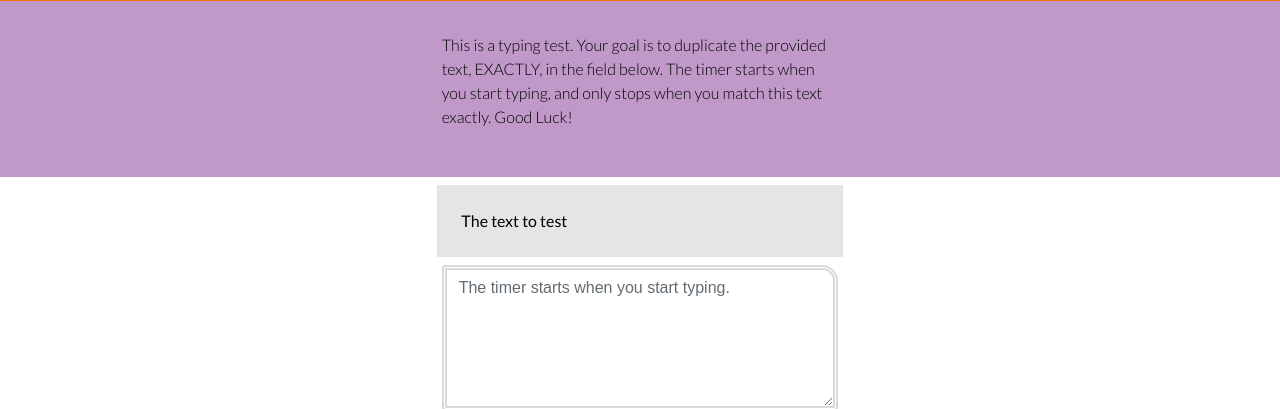
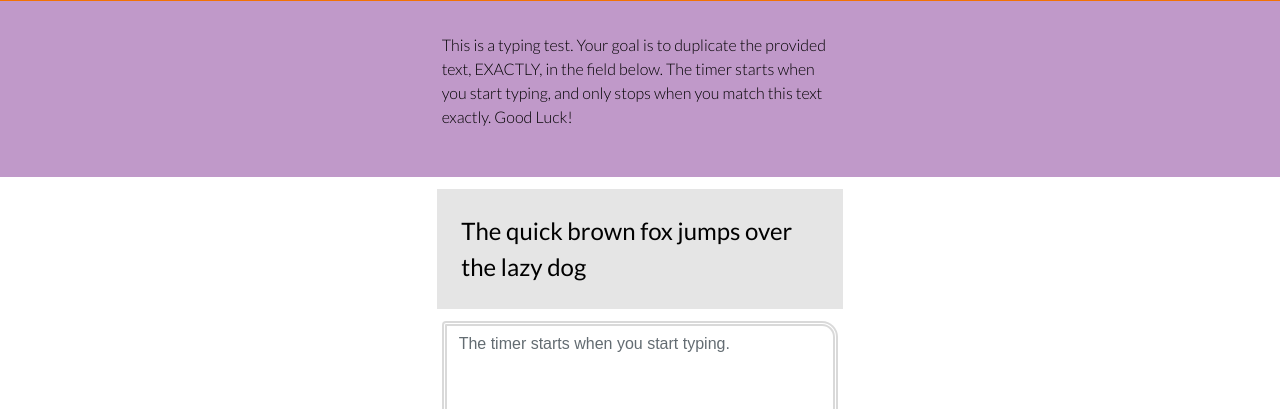
Before and after one commit to ayoolaao/JSTypingSpeedTest, a plain HTML site: page index.html in a window 1280 px wide. Shown: the part 115-524 px from the top of the page. Drawn offline with nearby package versions, Linux system fonts and the light colour scheme; a script that the page names is missing.

Commit message:
-Changed origin text in HTML file

```diff
--- a/css/style.css
+++ b/css/style.css
@@ -28,10 +28,10 @@ header {
 #origin-text p {
     margin-top: 0.5em;
     margin-bottom: 0.5em;
-    padding: 1.5em;
+    padding: 1em;
     background: #E5E5E5;
     color: #000;
-    font-size: 1em;
+    font-size: 1.5em;
     font-weight: 400;
 }
 
--- a/index.html
+++ b/index.html
@@ -29,7 +29,7 @@
 	</article>
 
 	<div id="origin-text" class="row">
-		<p class="col-xl-4 offset-xl-4 col-lg-6 offset-lg-3 col-md-6 offset-md-3 col-sm-10 offset-sm-1 col-xs-12">The text to test</p>
+		<p class="col-xl-4 offset-xl-4 col-lg-6 offset-lg-3 col-md-6 offset-md-3 col-sm-10 offset-sm-1 col-xs-12">The quick brown fox jumps over the lazy dog</p>
 	</div>
 
 	<div class="row">
```
